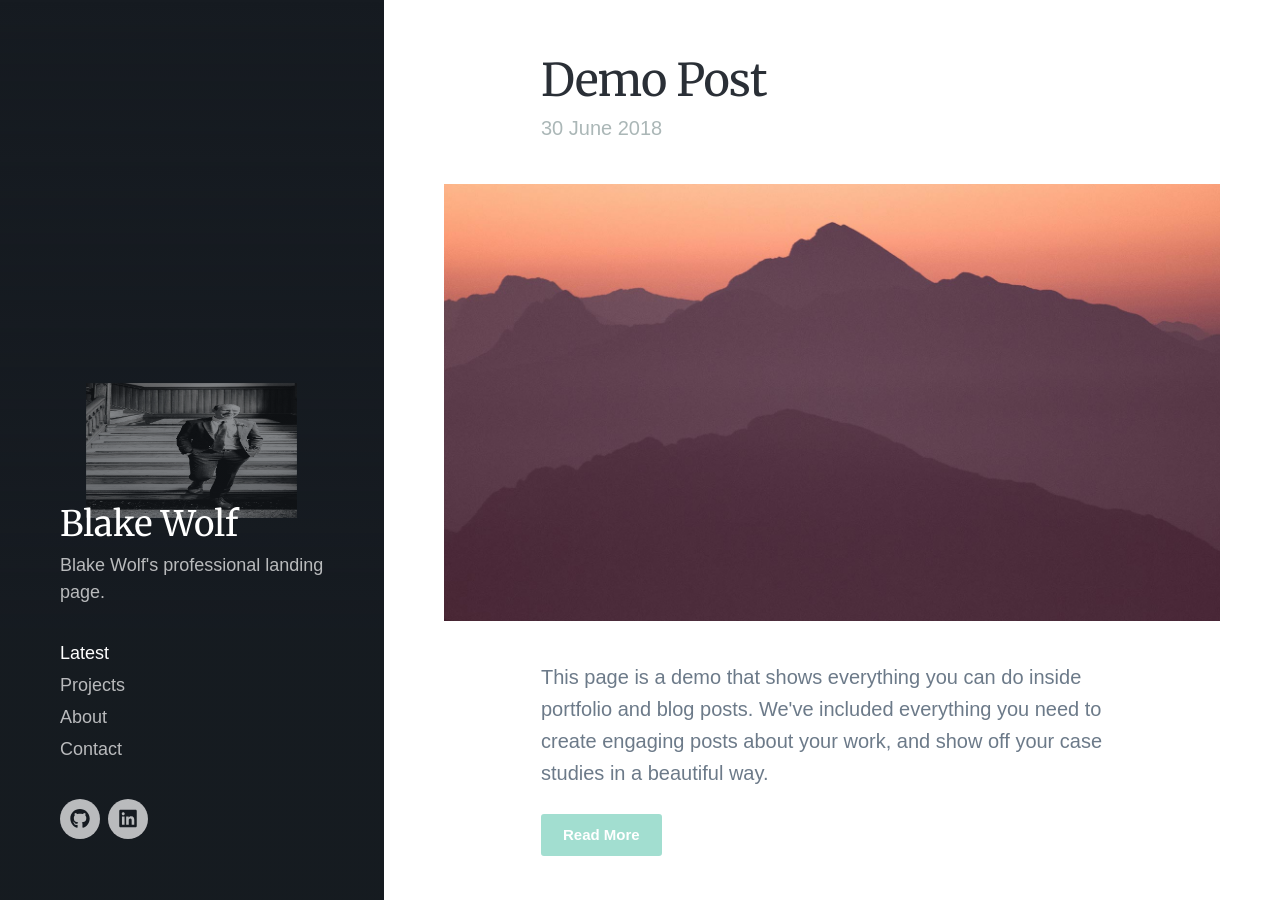
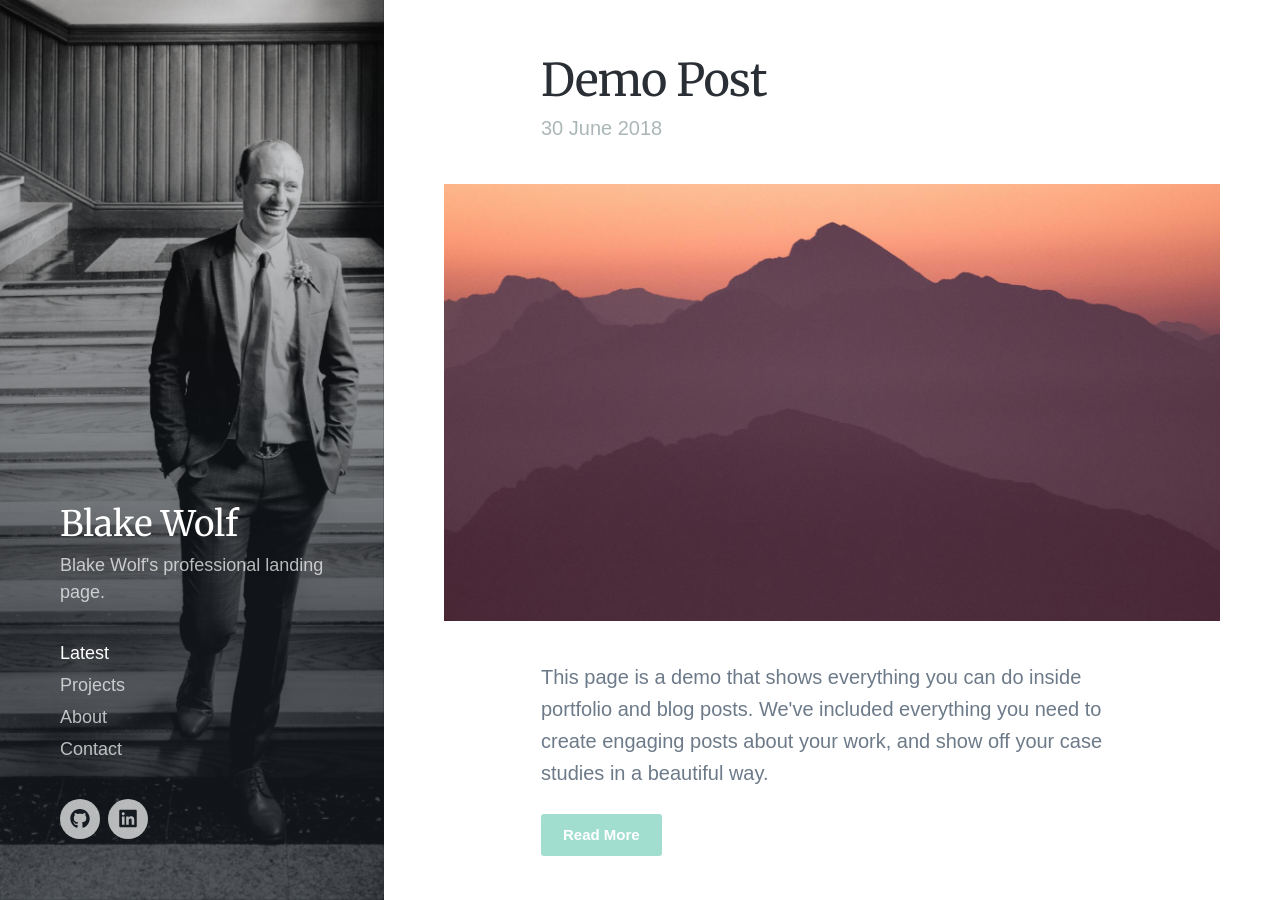
Before and after one commit to cryptid-megalodon/blakewolf.me, a Jekyll site: the page built from index.html, in a window 1280 px wide and 900 px high. Built offline with Jekyll 4.4.1, drawn with Linux system fonts in a browser that asks for light colours; nearby versions of some CDN libraries; some web fonts are replaced; the list of posts is cut into pages by our own code.

Commit message:
Fix header image size bug.

```diff
--- a/_sass/_includes/_header.scss
+++ b/_sass/_includes/_header.scss
@@ -38,8 +38,8 @@
 	left: 0;
 	bottom: 0;
 	right: 0;
-	background-size: 55% 15%;
-	background-position: center;
+	background-size: cover;
+	background-position: 55% 15%;
 	background-repeat: no-repeat;
 	opacity: 0;
 	@include transition(opacity 0.4s ease-in-out);
```
